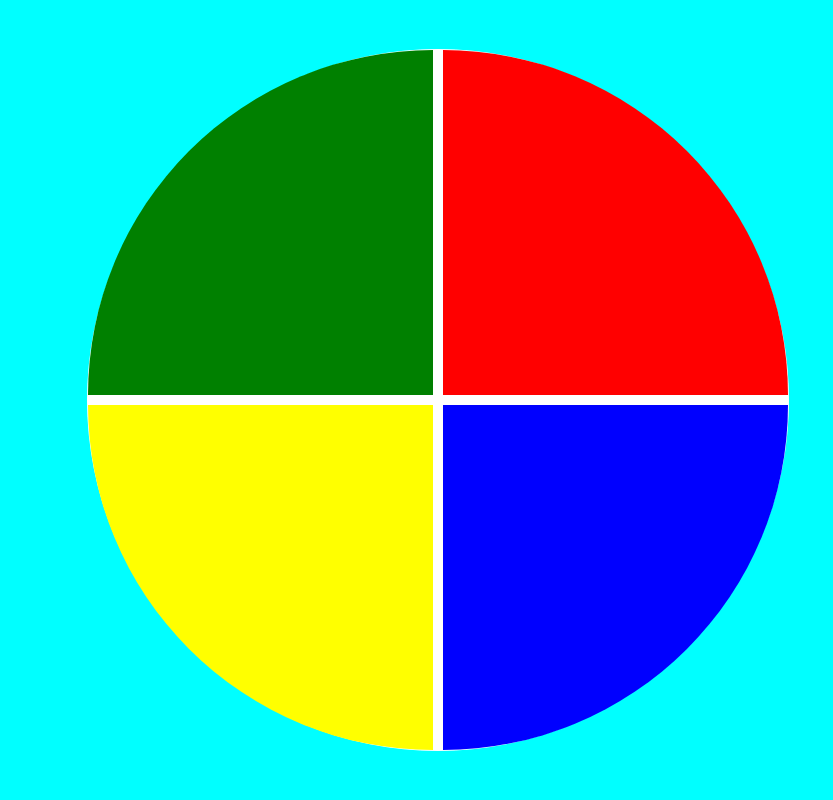
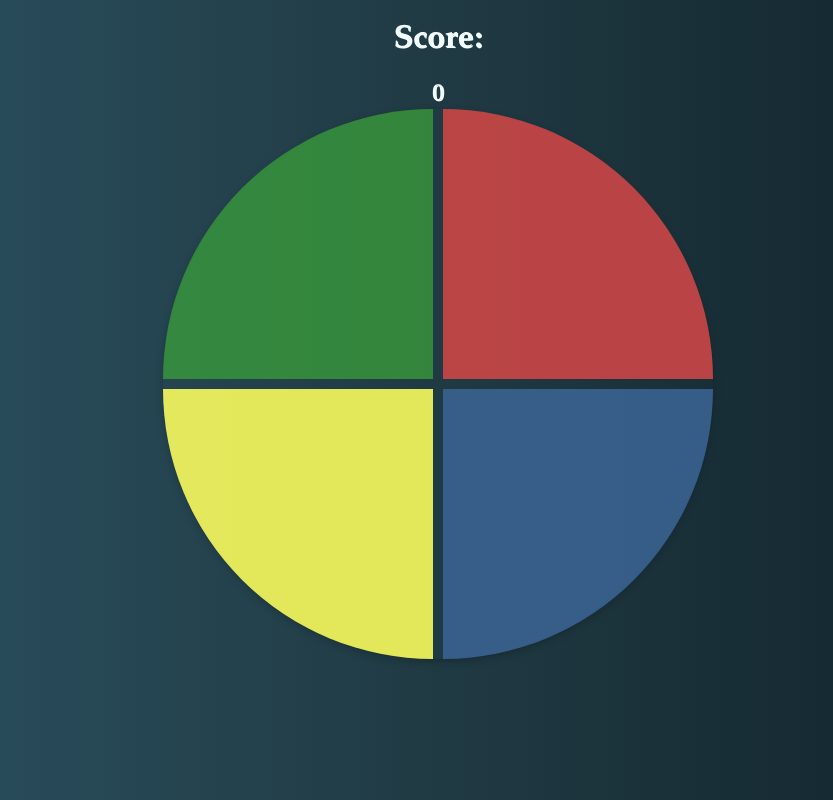
Before and after one commit to leoegito/geniusJSdio, a plain HTML site: page index.html in a window 1280 px wide. Shown: the whole page, without its empty margins (202-1035 px from the left). Drawn offline with Linux system fonts and the light colour scheme.

Commit message:
Segundo commit - melhorias no layout

```diff
--- a/index.html
+++ b/index.html
@@ -1,5 +1,6 @@
 <!DOCTYPE html>
 <html lang="en">
+
 <head>
     <meta charset="UTF-8">
     <meta http-equiv="X-UA-Compatible" content="IE=edge">
@@ -8,8 +9,12 @@
 
     <title>Document</title>
 </head>
+
 <body>
-
+    <header>
+        <h1>Score: </h1>
+        <h2><span id="score">0</span></h2>
+    </header>
     <div class="main-game">
 
         <div class="genius">
@@ -24,4 +29,5 @@
     <script type="text/javascript" src="./script.js"></script>
 
 </body>
+
 </html>
--- a/script.js
+++ b/script.js
@@ -41,7 +41,9 @@ let checkOrder = () => {
         }
     }
     if(clickedOrder.length == order.length){
-        alert(`Pontuação: ${score}\nVocê acertou! Iniciando próximo nível.`);
+        alert(`Você acertou! Iniciando próximo nível.`);
+        //Display score in html
+        document.getElementById('score').innerHTML = `${score}`;
         nextLevel();
     }
 }
@@ -94,6 +96,7 @@ let lose = () => {
 let playGame = () => {
     alert('Iniciando novo jogo...');
     score = 0;
+    document.getElementById('score').innerHTML = `${score}`;
 
     nextLevel();
 }
--- a/style.css
+++ b/style.css
@@ -1,9 +1,27 @@
 body {
     margin: 0;
-    background-color: aqua;
+    font-family: 'Palatino Linotype';
+    /*background-color: aqua;*/
+    background: #0F2027;
+    /* fallback for old browsers */
+    background: -webkit-linear-gradient(to right, #2C5364, #203A43, #0F2027);
+    /* Chrome 10-25, Safari 5.1-6 */
+    background: linear-gradient(to right, #2C5364, #203A43, #0F2027);
+    /* W3C, IE 10+/ Edge, Firefox 16+, Chrome 26+, Opera 12+, Safari 7+ */
+
 }
 
+header {
+    color: rgb(244, 253, 253);
+    text-shadow: 1px 1px azure;
+    text-align: center;
+    padding-bottom: 0px;
+}
+
+
 .main-game {
+    top: -1em;
+    position: absolute;
     height: 100vh;
     width: 100vw;
     display: flex;
@@ -16,38 +34,77 @@ body {
     grid-template-areas: 'green red'
         'yellow blue';
     grid-gap: 10px;
-    border: 1px solid #ffffff;
-    background-color: #ffffff;
+    /*border: 1px;*/
+    /*background-color: #ffffff;*/
     border-radius: 100%;
-    width: 700px;
-    height: 700px;
+    width: 600px;
+    height: 600px;
+    box-shadow: rgba(0, 0, 0, 0.24) 0px 3px 8px;
 
 }
 
 .blue {
     grid-area: blue;
-    background-color: blue;
+    background-color: rgba(58, 99, 146, 0.89);
     border-bottom-right-radius: 100%;
 }
 
 .red {
     grid-area: red;
-    background-color: red;
+    background-color: rgba(201, 70, 70, 0.918);
     border-top-right-radius: 100%;
 }
 
 .yellow {
     grid-area: yellow;
-    background-color: yellow;
+    background-color: rgba(251, 253, 94, 0.89);
     border-bottom-left-radius: 100%;
 }
 
 .green {
     grid-area: green;
-    background-color: green;
+    background-color: rgba(58, 158, 58, 0.753);
     border-top-left-radius: 100%;
 }
 
 .selected {
-    opacity: 0.6;
+    opacity: 0.7;
 }
+
+/*
+Media Queries
+*/
+/* Extra small devices (phones, 600px and down) */
+@media only screen and (max-width: 600px) {
+    .genius {
+        width: 350px !important;
+        height: 350px !important;
+    }
+}
+
+/* Small devices (portrait tablets and large phones, 600px and up) */
+@media only screen and (min-width: 600px) {
+    .genius {
+        width: 375px;
+        height: 375px;
+    }
+
+}
+
+/* Medium devices (landscape tablets, 768px and up) */
+@media only screen and (min-width: 768px) {
+    .genius {
+        width: 460px;
+        height: 460px;
+    }
+
+}
+
+/* Large devices (laptops/desktops, 992px and up) */
+@media only screen and (min-width: 992px) {
+    .genius {
+        width: 550px;
+        height: 550px;
+    }
+
+}
```
